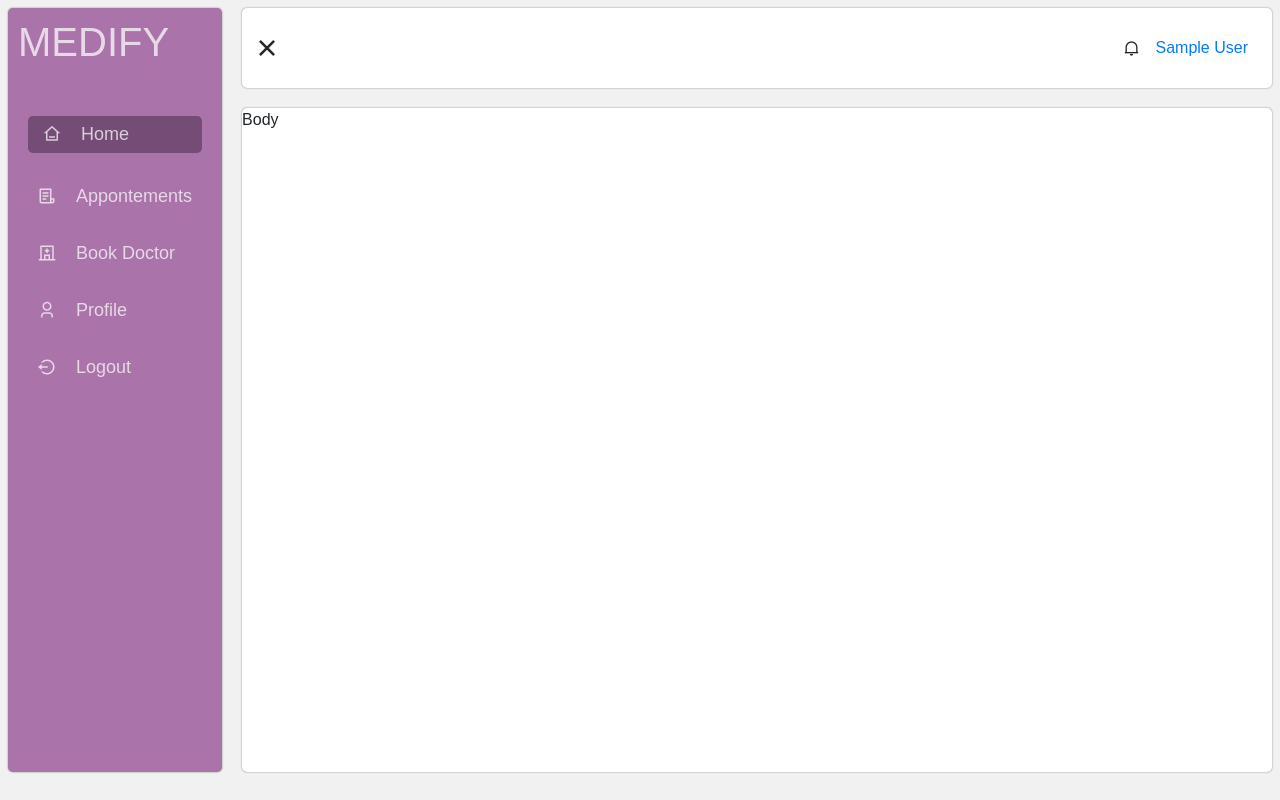
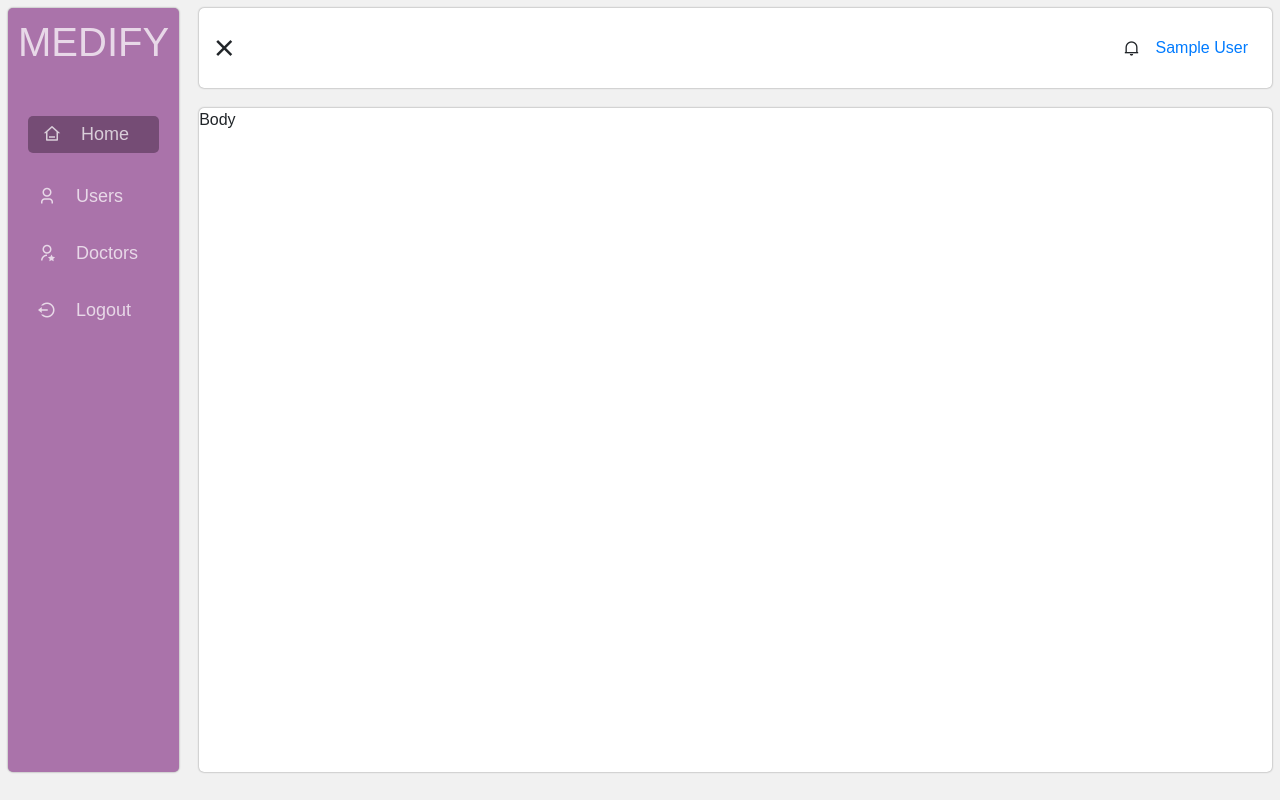
Before and after one commit to David-mwendwa/medify, a React (Create React App) app in the folder client/: page /dashboard in a window 1280 px wide. Built offline with nearby package versions, Linux system fonts and the light colour scheme; sample sign-in values are in the browser's storage.

Commit message:
separate menu for different users

```diff
--- a/client/src/App.js
+++ b/client/src/App.js
@@ -19,30 +19,9 @@ function App() {
       </Public>
       <div className=''>
         <Routes>
-          <Route
-            path='/'
-            element={
-              <Public>
-                <Landing />
-              </Public>
-            }
-          />
-          <Route
-            path='/register'
-            element={
-              <Public>
-                <Register />
-              </Public>
-            }
-          />
-          <Route
-            path='/login'
-            element={
-              <Public>
-                <Login />
-              </Public>
-            }
-          />
+          <Route path='/' element={<Landing />} />
+          <Route path='/register' element={<Register />} />
+          <Route path='/login' element={<Login />} />
         </Routes>
       </div>
       <>
--- a/client/src/components/pages/Dashboard.js
+++ b/client/src/components/pages/Dashboard.js
@@ -1,6 +1,8 @@
 import React, { useState } from 'react';
-import { Link, useLocation } from 'react-router-dom';
-import { useSelector } from 'react-redux';
+import { Link, useLocation, useNavigate } from 'react-router-dom';
+import { useDispatch, useSelector } from 'react-redux';
+import toast from 'react-hot-toast';
+import { logout } from '../../redux/actions/userActions';
 
 const userMenu = [
   { name: 'Home', path: '/dashboard', icon: 'ri-home-3-line' },
@@ -11,15 +13,44 @@ const userMenu = [
   },
   { name: 'Book Doctor', path: '/user/book-doctor', icon: 'ri-hospital-line' },
   { name: 'Profile', path: '/user/profile', icon: 'ri-user-3-line' },
-  { name: 'Logout', path: '/user/logout', icon: 'ri-logout-circle-line' },
+];
+
+const adminMenu = [
+  { name: 'Home', path: '/dashboard', icon: 'ri-home-3-line' },
+  { name: 'Users', path: '/admin/users', icon: 'ri-user-3-line' },
+  { name: 'Doctors', path: '/admin/doctors', icon: 'ri-user-star-line' },
+];
+
+const doctorMenu = [
+  { name: 'Home', path: '/dashboard', icon: 'ri-home-3-line' },
+  {
+    name: 'Appointments',
+    path: '/doctor/appointments',
+    icon: 'ri-file-list-3-line',
+  },
+  { name: 'Profile', path: '/user/profile', icon: 'ri-user-3-line' },
 ];
 
 const Dashboard = () => {
   const [collapsed, setCollapsed] = useState(false);
   const location = useLocation();
+  const navigate = useNavigate();
   const isActive = (path) => location.pathname === path;
 
+  const dispatch = useDispatch();
   const { user } = useSelector((state) => state.auth);
+
+  const handleLogout = () => {
+    dispatch(logout());
+    toast.success('Logout successful');
+    navigate('/');
+  };
+
+  const menuToRender = /admin/i.test(user?.role)
+    ? adminMenu
+    : /doctor/i.test(user?.role)
+    ? doctorMenu
+    : userMenu;
 
   return (
     <div className='main p-2'>
@@ -34,7 +65,7 @@ const Dashboard = () => {
                 onClick={() => setCollapsed(false)}></i>
             )}
             <div className='menu'>
-              {userMenu.map((menu) => (
+              {menuToRender.map((menu) => (
                 <div
                   className={`d-flex menu-item ${
                     isActive(menu.path) ? 'active-menu-item' : ''
@@ -43,6 +74,10 @@ const Dashboard = () => {
                   {!collapsed && <Link to={menu.path}>{menu.name}</Link>}
                 </div>
               ))}
+              <div className='d-flex menu-item' onClick={handleLogout}>
+                <i className='ri-logout-circle-line'></i>
+                <Link to='/user/logout'>Logout</Link>
+              </div>
             </div>
           </div>
         </div>
--- a/client/src/components/route/Protected.js
+++ b/client/src/components/route/Protected.js
@@ -14,6 +14,6 @@ const Protected = ({ children }) => {
   if (isAuthorized) {
     return children;
   }
-  return <Navigate to='/dashboard' replace />;
+  return <Navigate to='/' replace />;
 };
 export default Protected;
```
Also changed, not shown: 1 other file (tests, documents, lock files or other folders).
